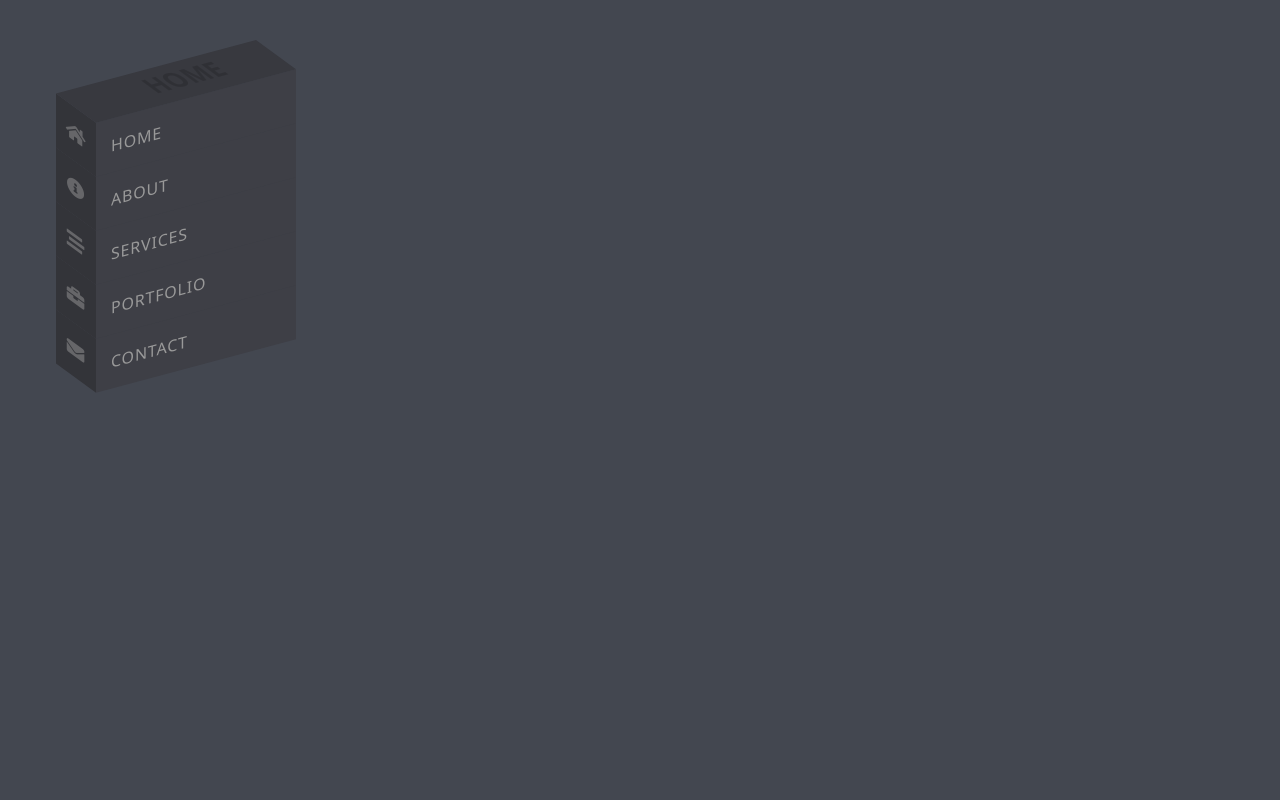
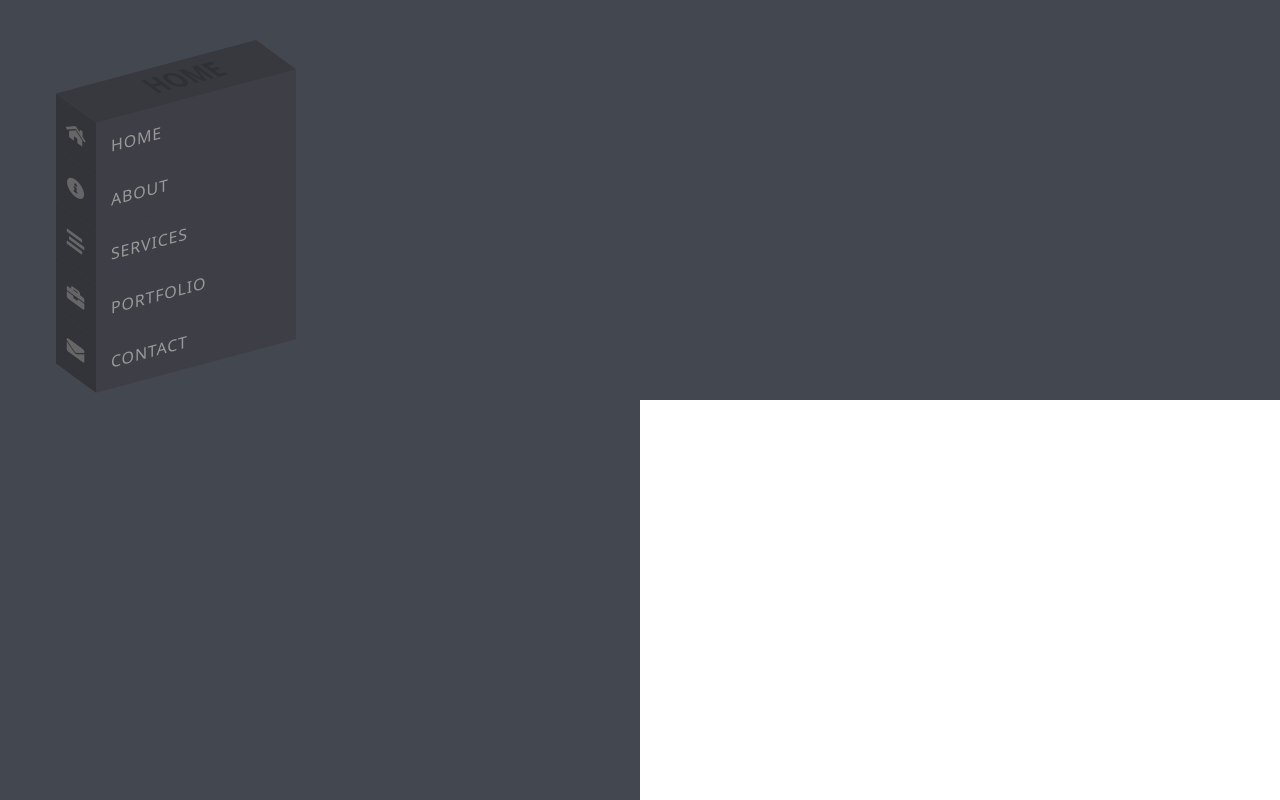
Before and after one commit to JackRosser/My-Portfolio, a plain HTML site: page public/index.html in a window 1280 px wide. Drawn offline with Linux system fonts and the light colour scheme.

Commit message:
positioning

```diff
--- a/public/index.html
+++ b/public/index.html
@@ -52,6 +52,7 @@
           </li>
         </ul>
       </nav>
+      <section class="bg-white p-2 absolute bottom-0 w-full h-[60vh] md:h-full md:w-1/2 md:right-0 lg:h-1/2"></section>
     </main>
     <footer></footer>
     <script src="./script.js"></script>
```
Also changed, not shown: public/style.css.
